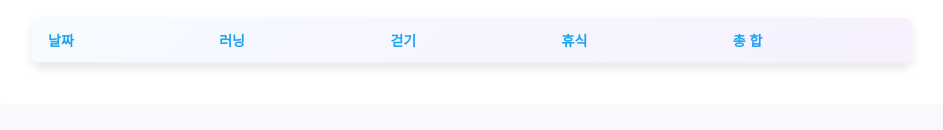
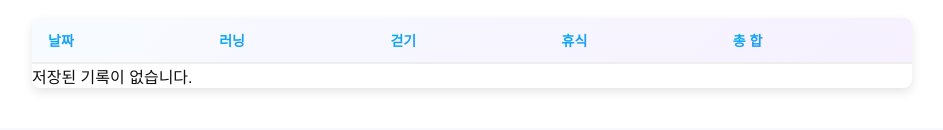
Before and after one commit to bboroin/running-tracker, a React (Vite) app: page / in a window 1280 px wide. Shown: the part 304-434 px from the top of the page, without its empty margins (168-1111 px from the left). Built offline with nearby package versions, Linux system fonts and the light colour scheme.

Commit message:
feat: 저장된 데이터가 없을 경우 안내 문구 추가 #2

```diff
--- a/src/components/Records/RecordList.jsx
+++ b/src/components/Records/RecordList.jsx
@@ -40,12 +40,18 @@ const RecordList = ({ records }) => {
         </div>
 
         <div className="record-list__body">
-          {sortedRecords.map((record) => {
-            const total = (
-              Number(record.running) + Number(record.walking)
-            ).toFixed(1);
-            return <RecordItem key={record.id} record={record} total={total} />;
-          })}
+          {sortedRecords.length > 0 ? (
+            sortedRecords.map((record) => {
+              const total = (
+                Number(record.running) + Number(record.walking)
+              ).toFixed(1);
+              return (
+                <RecordItem key={record.id} record={record} total={total} />
+              );
+            })
+          ) : (
+            <p className="record-list__empty">저장된 기록이 없습니다.</p>
+          )}
         </div>
       </div>
     </>
```
